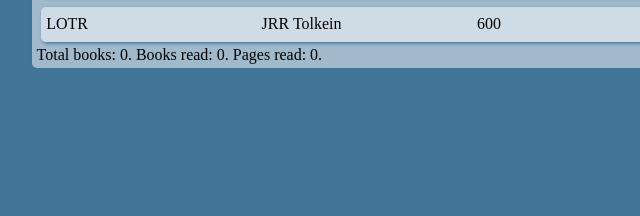
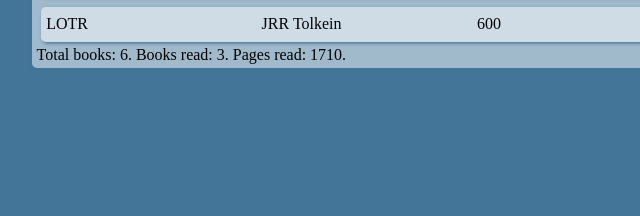
Before and after one commit to isaiahaiasi/odin-library, a plain HTML site: page index.html in a window 1280 px wide. Shown: the part 423-639 px from the top of the page, 163-803 px from the left. Drawn offline with Linux system fonts and the light colour scheme.

Commit message:
Add library stats element for book count, books read, & pages read

```diff
--- a/index.html
+++ b/index.html
@@ -25,7 +25,9 @@
         </div>
       </div>
       <div class='container-foot'>
-        Total books: <i>0</i>. Books read: <i>0</i>. Pages read: <i>0</i>.
+        Total books: <i id='total-books'>0</i>.
+        Books read: <i id='books-read'>0</i>.
+        Pages read: <i id='pages-read'>0</i>.
       </div>
     </main>
     <footer>
@@ -37,7 +39,6 @@
       <div class='card modal'>
         <form action="" method="get" class="form">
           <h2>Enter a new book:</h2>
-          <!-- THIS IS GENERATED IN JAVASCRIPT -->
           <div class='form-item'>
             <label for='title'>Title:</label>
             <input type='text' name='title' required>
--- a/library.js
+++ b/library.js
@@ -28,6 +28,11 @@ testBooks.forEach(book => library.set(book.title, book));
 // * === DOM === *
 const bookCntr = document.querySelector('.library');
 const modalAddBookCntr = document.querySelector('#modal-container-addbook');
+const bookStats = {
+  totalBooks: document.querySelector('#total-books'),
+  booksRead: document.querySelector('#books-read'),
+  pagesRead: document.querySelector('#pages-read'),
+}
 
 // * Element generators
 
@@ -71,6 +76,7 @@ function getBookElm(book) {
     } else {
       bookElm.classList.remove('semi-transparent');
     }
+    updateFooterData();
   });
 
   const bookPropElms = [bookTitle, bookAuthor, bookPageCount, bookIsRead];
@@ -81,6 +87,7 @@ function getBookElm(book) {
   const deleteBookBtn = getCloseButton(() => {
     library.delete(book.title);
     bookCntr.removeChild(bookElm);
+    updateFooterData();
   });
   deleteBookBtn.classList.add('hidden');
   bookElm.appendChild(deleteBookBtn);
@@ -138,9 +145,31 @@ function getCloseButton(func) {
   return closeBtn;
 }
 
+// LIBRARY STATS
+function updateFooterData() {
+  const libArray = Array.from(library, ([key, value]) => value);
+  bookStats.totalBooks.textContent = library.size;
+  bookStats.booksRead.textContent = getBooksRead(libArray);
+  bookStats.pagesRead.textContent = getPagesRead(libArray);
+}
+
+function getBooksRead(libArray) {
+  return libArray.reduce((sum, book) =>
+    book.isRead ? ++sum : sum,
+    0
+  );
+}
+function getPagesRead(libArray) {
+  return libArray.reduce((sum, book) =>
+    book.isRead ? sum + book.pageCount : sum,
+    0
+  );
+}
+
 document.querySelector('.add-book-btn').addEventListener('click', () => {
   modalAddBookCntr.classList.toggle('hidden');
 });
 
 initModalAddBook();
 library.forEach(book => bookCntr.appendChild(getBookElm(book)));
+updateFooterData();
```
